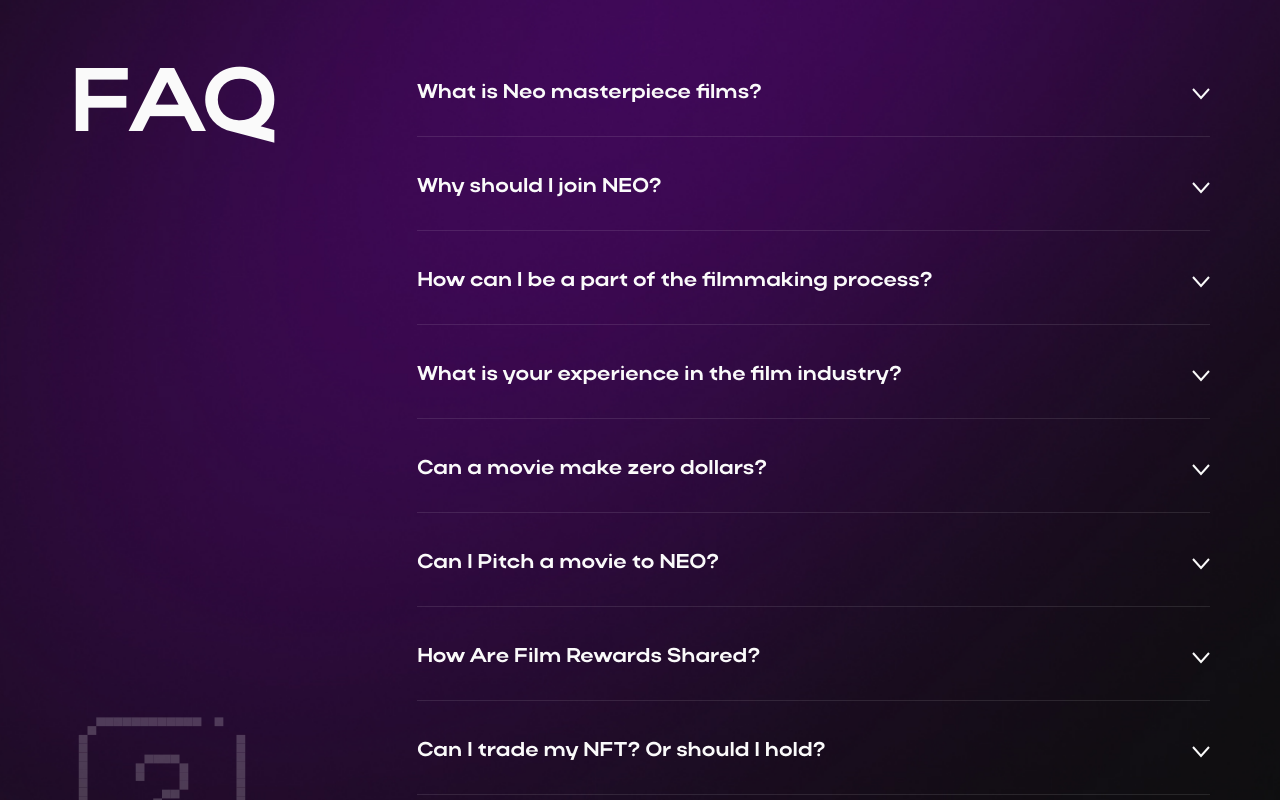
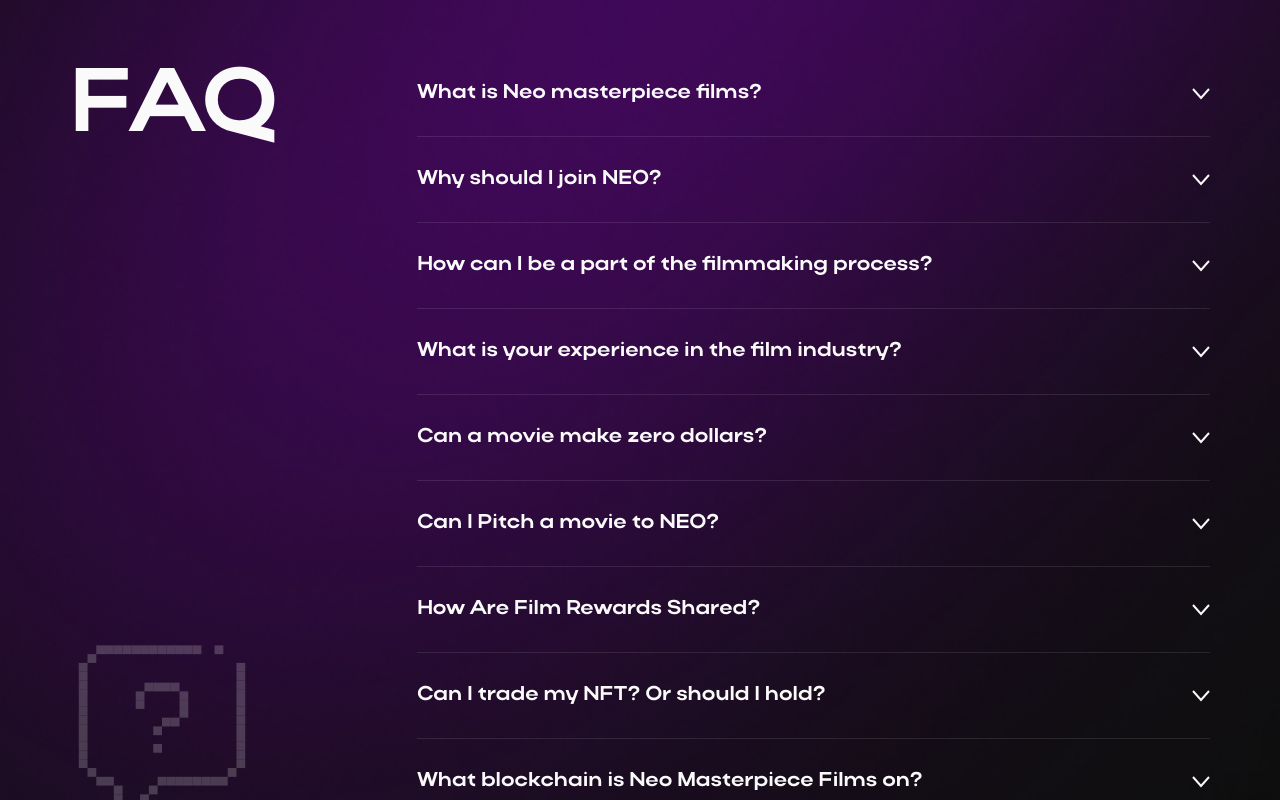
Before and after one commit to MaximGordiyenko/neofilms-frontend, a React (Create React App) app: page /about in a window 1280 px wide. Shown: the part 2280-3080 px from the top of the page. Built offline with nearby package versions, Linux system fonts and the light colour scheme.

Commit message:
fix: upd

```diff
--- a/src/website/components/accordion/style.scss
+++ b/src/website/components/accordion/style.scss
@@ -4,7 +4,6 @@
 
 .accordion-panel {
   border-bottom: 1px solid rgba(250,250,250,0.1);
-  margin-bottom: 8px;
 
   .panel-header {
     padding: 30px 0;
```
